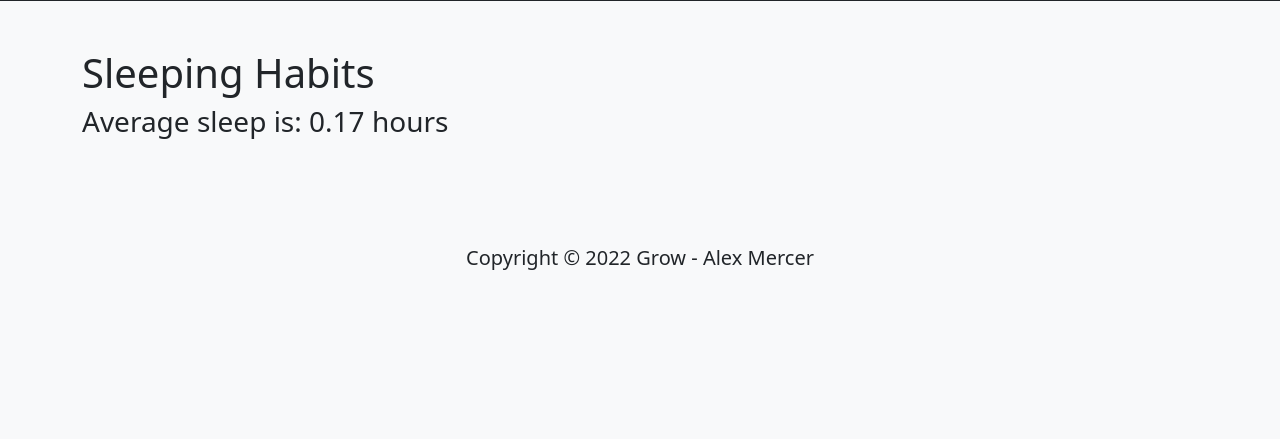
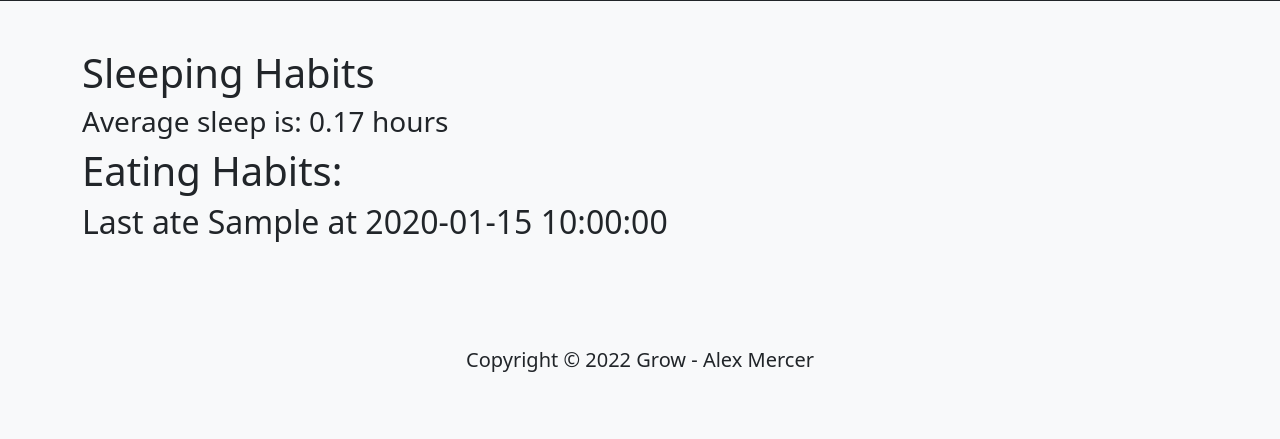
Before and after one commit to alexmercer6/social_workout_app, a Flask app: page /sleep_food in a window 1280 px wide. Shown: the part 574-1013 px from the top of the page. Before the commit the page ends 844 px from the top, so only its background shows below. Run offline with Flask 2, Linux system fonts and the light colour scheme; the visitor is signed in with stand-in values (Sample User, id 1); a database or web service that is not in the repository returns one stand-in record (values such as "Sample title"); some libraries are stand-ins or nearby versions.

Commit message:
added last feed

```diff
--- a/app.py
+++ b/app.py
@@ -169,9 +169,11 @@ def sleep():
         user_id = session.get('id')
         param_baby_id = request.args.get('baby_id')
 
-        eating_habits = sql_fetch('SELECT date, time_of_day, food_type, eating_habits.baby_id FROM eating_habits INNER JOIN babies ON babies.baby_id=eating_habits.baby_id WHERE eating_habits.baby_id=%s and babies.user_id=%s', [param_baby_id, user_id])
+        eating_habits = sql_fetch('SELECT date, time_of_day, food_type, eating_habits.baby_id FROM eating_habits INNER JOIN babies ON babies.baby_id=eating_habits.baby_id WHERE eating_habits.baby_id=%s and babies.user_id=%s ORDER BY eating_habits.date, eating_habits.time_of_day DESC LIMIT 1', [param_baby_id, user_id])
         nap_time = sql_fetch('SELECT duration_mins FROM sleeping_habits WHERE baby_id=%s', [param_baby_id])
         print(nap_time)
+        print(eating_habits)
+
 
         if len(nap_time) > 0:
             total = 0
--- a/templates/profile_picture.html
+++ b/templates/profile_picture.html
@@ -11,6 +11,8 @@
   </div>
 </section>
 
+
+<!-- stack overflow -->
 <script>
     imgInput = document.getElementById('img-input')
     imgInput.onchange = evt => {
--- a/templates/sleep_food.html
+++ b/templates/sleep_food.html
@@ -48,6 +48,19 @@
         <h3>Average sleep is: {{nap_avg_hrs}} hours</h3>
 
     </div>
+    <div class="container">
+        {% if eating_habits|length > 0 %}
+        <h1>Eating Habits:</h1>
+        {% for date, time, food, baby_id in eating_habits %}
+        <h2>
+            Last ate {{food}} at {{time}}
+        </h2>
+        {% endfor %}
+        {% endif %}
+    </div>
+
+
+
     <!-- <div class="container">
         <h1>Eating Habits</h1>
         {% for date, time_of_day, food_type, baby_id in eating_habits %}
```
